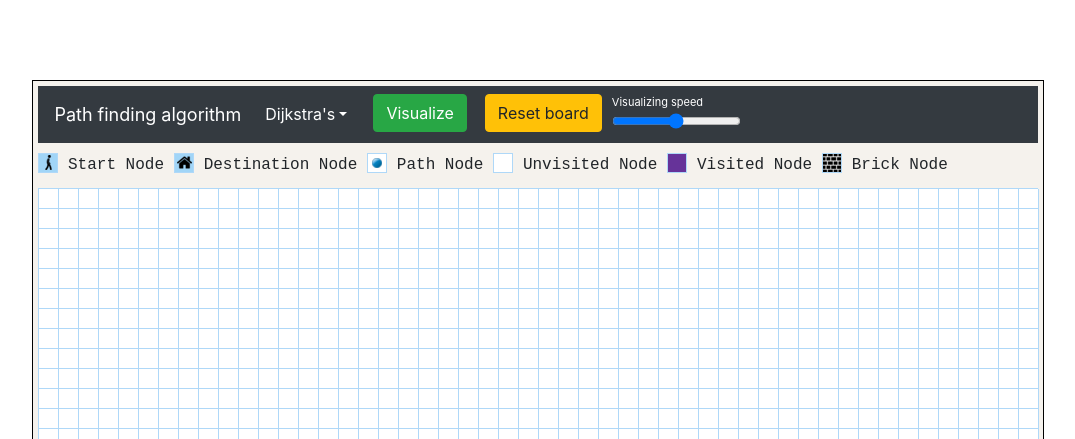
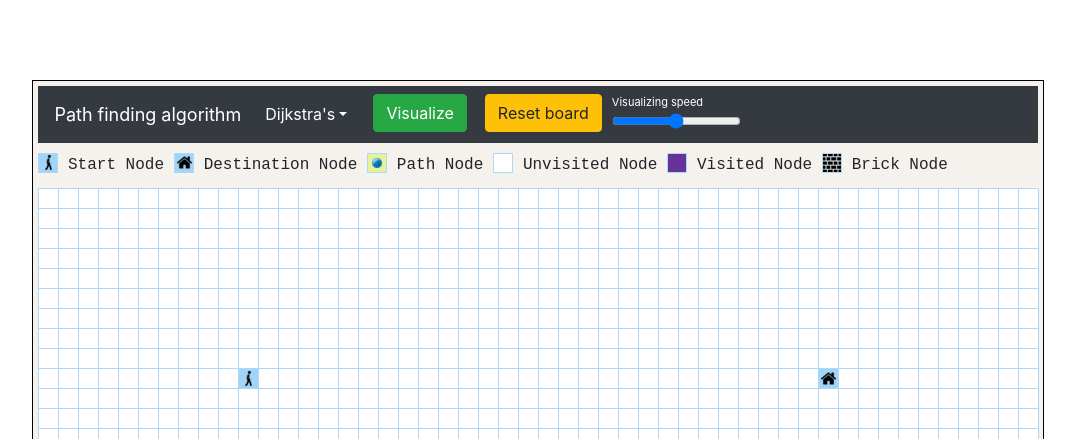
Before and after one commit to josinho101/pathfinding-visualizer, a React (Create React App) app: page / in a window 1280 px wide. Shown: the top 439 px of the page, without its empty margins (134-1209 px from the left). Built offline with nearby package versions, Linux system fonts and the light colour scheme.

Commit message:
Added logic to drag n drop start & dest node

```diff
--- a/package.json
+++ b/package.json
@@ -36,5 +36,8 @@
       "last 1 firefox version",
       "last 1 safari version"
     ]
+  },
+  "devDependencies": {
+    "@types/classnames": "^2.2.10"
   }
 }
--- a/public/content/css/app.css
+++ b/public/content/css/app.css
@@ -85,6 +85,7 @@
   background-image: url(../images/dot.png);
   background-repeat: no-repeat;
   background-position: center;
+  background-color: #e5f19c;
 }
 
 .brick {
--- a/src/components/grid/grid.tsx
+++ b/src/components/grid/grid.tsx
@@ -1,21 +1,66 @@
 import React from "react";
+import Node from "./typings/node";
+import classNames from "classnames";
+import * as enums from "../../enums";
 
 interface Props {
   id: string;
   rowCount: number;
   columnCount: number;
+  onDragStart: (event: React.DragEvent<HTMLDivElement>) => void;
+  onNodeDropEnd: (event: React.DragEvent<HTMLDivElement>) => void;
 }
 
 const Grid: React.FunctionComponent<Props> = (props) => {
+  // start node in grid
+  const startNode: Node = {
+    row: 10,
+    column: 11,
+    type: enums.NodeType.Start,
+  };
+
+  // destination node in grid
+  const destinationNode: Node = {
+    row: 10,
+    column: 40,
+    type: enums.NodeType.Destination,
+  };
+
+  // return true if node is start node
+  const isStartNode = (row: number, column: number) => {
+    return row === startNode.row && column === startNode.column;
+  };
+
+  // return true if node is destination node
+  const isDestinationNode = (row: number, column: number) => {
+    return row === destinationNode.row && column === destinationNode.column;
+  };
+
   /**
    * return array of nodes for a row
    */
-  const getNodes = (rowIndex: number, count: number) => {
+  const getNodes = (row: number, count: number) => {
     let nodes: JSX.Element[] = [];
 
     for (let i = 1; i <= count; i++) {
-      let identifier = `node-${rowIndex}-${i}`;
-      nodes.push(<div id={identifier} key={identifier} className="node"></div>);
+      let identifier = `node-${row}-${i}`;
+      let isStart = isStartNode(row, i);
+      let isDestination = isDestinationNode(row, i);
+
+      nodes.push(
+        <div
+          id={identifier}
+          key={identifier}
+          draggable={isStart || isDestination}
+          className={classNames(
+            "node",
+            { start: isStart },
+            { destination: isDestination }
+          )}
+          onDragStart={props.onDragStart}
+          onDragEnd={props.onNodeDropEnd}
+        ></div>
+      );
     }
 
     return nodes;
--- a/src/components/grid/nodedescriptor.tsx
+++ b/src/components/grid/nodedescriptor.tsx
@@ -1,7 +1,14 @@
 import React from "react";
-var classNames = require("classnames");
+import classNames from "classnames";
+import * as constants from "../../constants";
 
 const NodeDescriptor: React.FunctionComponent = () => {
+  /**
+   * get node descriptor
+   * @param id id of descriptor
+   * @param text text to display
+   * @param classNames classnames to add
+   */
   const getDescripor = (id: string, text: string, classNames: string) => {
     return (
       <div id={id} className="descriptor">
@@ -11,22 +18,41 @@ const NodeDescriptor: React.FunctionComponent = () => {
       </div>
     );
   };
+
+  const cssClass = constants.NodeClass;
+
   return (
     <div className="grid-descriptor">
-      {getDescripor("startNode", "Start Node", classNames("node", "start"))}
+      {getDescripor(
+        "startNode",
+        "Start Node",
+        classNames(cssClass.node, cssClass.start)
+      )}
       {getDescripor(
         "destinationNode",
         "Destination Node",
-        classNames("node", "destination")
+        classNames(cssClass.node, cssClass.destination)
       )}
-      {getDescripor("pathNode", "Path Node", classNames("node", "path"))}
-      {getDescripor("unvisitedNode", "Unvisited Node", classNames("node"))}
+      {getDescripor(
+        "pathNode",
+        "Path Node",
+        classNames(cssClass.node, cssClass.path)
+      )}
+      {getDescripor(
+        "unvisitedNode",
+        "Unvisited Node",
+        classNames(cssClass.node)
+      )}
       {getDescripor(
         "visitedNode",
         "Visited Node",
-        classNames("node", "visited")
+        classNames(cssClass.node, cssClass.visited)
       )}
-      {getDescripor("brickNode", "Brick Node", classNames("node", "brick"))}
+      {getDescripor(
+        "brickNode",
+        "Brick Node",
+        classNames(cssClass.node, cssClass.brick)
+      )}
     </div>
   );
 };
--- /dev/null
+++ b/src/components/grid/typings/node.ts
@@ -0,0 +1,7 @@
+import * as enums from "../../../enums";
+
+export default interface Node {
+  row: number;
+  column: number;
+  type: enums.NodeType;
+}
--- a/src/components/stage/stage.tsx
+++ b/src/components/stage/stage.tsx
@@ -1,6 +1,8 @@
 import React from "react";
 import Grid from "../grid/grid";
+import * as enums from "../../enums";
 import StageControls from "./stagecontrols";
+import NodeHelper from "../../helper/nodehelper";
 import NodeDescriptor from "../grid/nodedescriptor";
 
 interface State {
@@ -16,6 +18,8 @@ class Stage extends React.Component<Props, State> {
   // number of columns in a row
   private numberOfColumns = 50;
 
+  private draggedNodeType = enums.NodeType.None;
+
   render() {
     return (
       <div className="stage">
@@ -25,10 +29,55 @@ class Stage extends React.Component<Props, State> {
           id="grid"
           rowCount={this.numberOfRows}
           columnCount={this.numberOfColumns}
+          onDragStart={this.onDragStart}
+          onNodeDropEnd={this.onNodeDropEnd}
         />
       </div>
     );
   }
+
+  /**
+   * triggered when a node is dragged
+   */
+  private onDragStart = (e: React.DragEvent<HTMLDivElement>) => {
+    let target: any = e.target;
+    this.draggedNodeType = enums.NodeType.None;
+    if (
+      NodeHelper.isNode(target) &&
+      (NodeHelper.isStartNode(target) || NodeHelper.isDestinationNode(target))
+    ) {
+      let nodeType = NodeHelper.getNodeType(target);
+      e.dataTransfer.setData("nodeType", nodeType.toString());
+      this.draggedNodeType = nodeType;
+
+      let cssClass = NodeHelper.getNodeClass(nodeType);
+      target.classList.remove(cssClass);
+      target.setAttribute("draggable", "false");
+    }
+  };
+
+  /**
+   * triggered when node drop
+   */
+  private onNodeDropEnd = (e: React.DragEvent<HTMLDivElement>) => {
+    let element: any = e.target;
+    let x = e.clientX;
+    let y = e.clientY;
+    let currentElement = document.elementFromPoint(x, y);
+    let cssClass = NodeHelper.getNodeClass(this.draggedNodeType);
+    if (cssClass !== "") {
+      if (
+        currentElement &&
+        NodeHelper.isNode(currentElement) &&
+        !NodeHelper.isStartNode(currentElement) &&
+        !NodeHelper.isDestinationNode(currentElement)
+      ) {
+        element = currentElement;
+      }
+      element.classList.add(cssClass);
+      element.setAttribute("draggable", "true");
+    }
+  };
 }
 
 export default Stage;
--- /dev/null
+++ b/src/constants/index.ts
@@ -0,0 +1,10 @@
+let NodeClass = {
+  start: "start",
+  destination: "destination",
+  node: "node",
+  path: "path",
+  brick: "brick",
+  visited: "visited",
+};
+
+export { NodeClass };
--- /dev/null
+++ b/src/enums/index.ts
@@ -0,0 +1,12 @@
+/**
+ * Enums for different nodes
+ */
+export enum NodeType {
+  None = 0,
+  Start = 1,
+  Destination = 2,
+  Path = 3,
+  UnVisited = 4,
+  Visited = 5,
+  Brick = 6,
+}
--- /dev/null
+++ b/src/helper/nodehelper.ts
@@ -0,0 +1,69 @@
+import * as enums from "../enums";
+import * as constants from "../constants";
+
+class NodeHelper {
+  /**
+   * return true if element has destination class
+   * @param element element
+   */
+  public static isDestinationNode(element: Element) {
+    return element.classList.contains(constants.NodeClass.destination);
+  }
+
+  /**
+   * return true if element has start class
+   * @param element element
+   */
+  public static isStartNode(element: Element) {
+    return element.classList.contains(constants.NodeClass.start);
+  }
+
+  /**
+   * return true if element has node class
+   * @param element element
+   */
+  public static isNode(element: Element) {
+    return element.classList.contains(constants.NodeClass.node);
+  }
+
+  /**
+   * return node type of element
+   * @param element  element
+   */
+  public static getNodeType(element: Element) {
+    let type = enums.NodeType.None;
+
+    if (element) {
+      let classList = element.classList;
+
+      if (classList.contains(constants.NodeClass.start)) {
+        type = enums.NodeType.Start;
+      } else if (classList.contains(constants.NodeClass.destination)) {
+        type = enums.NodeType.Destination;
+      }
+    }
+
+    return type;
+  }
+
+  /**
+   * return css class for a node
+   * @param nodeType node type
+   */
+  public static getNodeClass(nodeType: enums.NodeType) {
+    let className = "";
+
+    switch (nodeType) {
+      case enums.NodeType.Start:
+        className = constants.NodeClass.start;
+        break;
+      case enums.NodeType.Destination:
+        className = constants.NodeClass.destination;
+        break;
+    }
+
+    return className;
+  }
+}
+
+export default NodeHelper;
```
Also changed, not shown: 1 other file (tests, documents, lock files or other folders).
